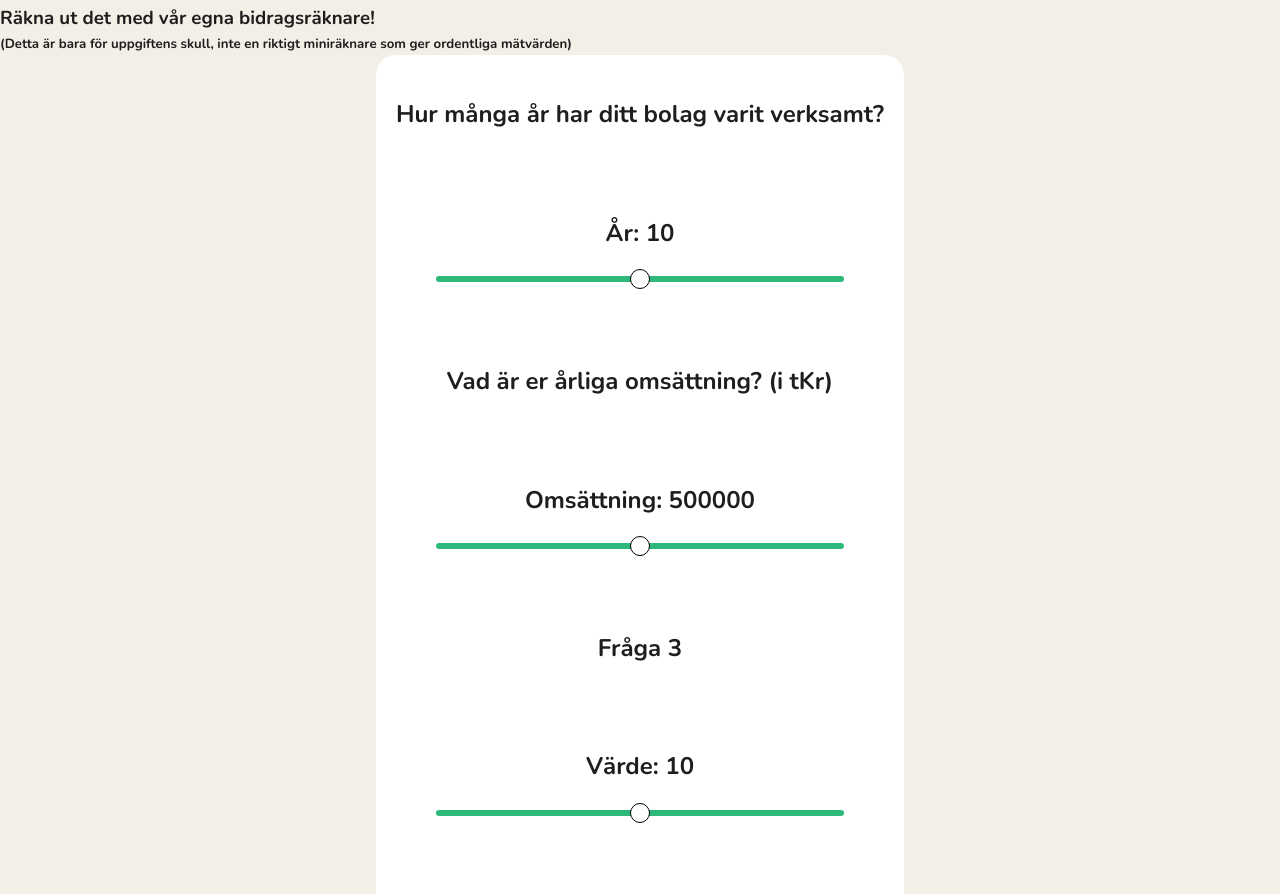
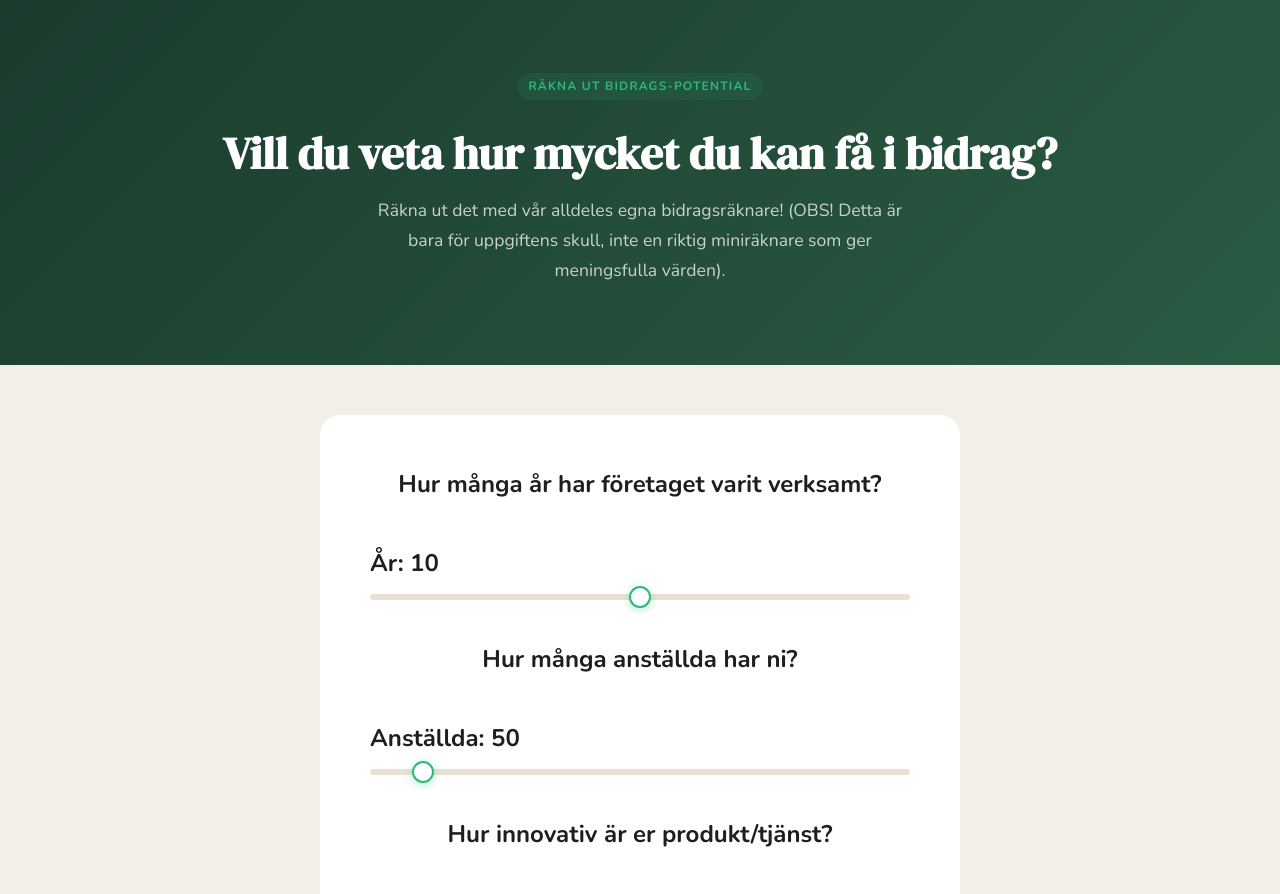
Before and after one commit to Filipc04/innovationspartner-react, a React (Vite) app: page /calculate in a window 1280 px wide. Shown: the part 120-1014 px from the top of the page. Built offline with nearby package versions, Linux system fonts and the light colour scheme.

Commit message:
calculate site

```diff
--- /dev/null
+++ b/src/components/headingsection/HeadingSection.css
@@ -0,0 +1,15 @@
+.contribute-hero {
+  background: linear-gradient(135deg, var(--forest) 0%, var(--forest-mid) 100%);
+  padding: 120px 0 80px;
+  text-align: center;
+}
+
+.contribute-hero .section-title {
+  color: var(--white);
+  margin-top: 12px;
+}
+
+.contribute-hero .section-sub {
+  color: rgba(255, 255, 255, 0.75);
+  margin: 16px auto 0;
+}
--- /dev/null
+++ b/src/components/headingsection/HeadingSection.tsx
@@ -0,0 +1,20 @@
+import './HeadingSection.css';
+
+interface HeadingSectionProps {
+  tag: string;
+  heading: string;
+  subtext: string;
+}
+
+
+export const HeadingSection = ( {tag, heading, subtext}: HeadingSectionProps ) => {
+  return(
+    <section className="contribute-hero" aria-labelledby="contribute-heading">
+      <div className="container">
+        <span className="tag">{tag}</span>
+        <h1 id="contribute-heading" className="section-title">{heading}</h1>
+        <p className="section-sub">{subtext}</p>
+      </div>
+    </section>
+  )
+}
--- a/src/components/index.ts
+++ b/src/components/index.ts
@@ -7,3 +7,4 @@ export { InfoCard } from './info-card/InfoCard';
 export { TimeLine } from './timeline/TimeLine';
 export { EduCard } from './edu-card/EduCard';
 export { Slider } from './slider/Slider';
+export { HeadingSection } from './headingsection/HeadingSection';
--- a/src/components/slider/Slider.css
+++ b/src/components/slider/Slider.css
@@ -1,31 +1,62 @@
 .slider {
   width: 100%;
-  max-width: 500px;
-  padding: 40px;
-}
-
-.slider-value {
-  margin-bottom: 24px;
-  text-align: center;
+  padding: 0;
 }
 
 .slider-track {
   position: relative;
   width: 100%;
-  max-width: 500px;
   height: 6px;
-  background: var(--green);
+  background: var(--cream-dk);
   border-radius: 999px;
   cursor: pointer;
+  margin-top: 12px;
+}
+
+.slider-fill {
+  position: absolute;
+  left: 0;
+  top: 0;
+  height: 100%;
+  background: var(--green);
+  border-radius: 50%;
+  pointer-events: none;
 }
 
 .slider-ball {
   position: absolute;
   top: 50%;
   transform: translate(-50%, -50%);
-  width: 20px;
-  height: 20px;
+  width: 22px;
+  height: 22px;
   border-radius: 50%;
-  background: rgb(255, 255, 255);
-  border: 1px solid black;
+  background: var(--white);
+  border: 2px solid var(--green);
+  box-shadow: 0 2px 8px rgba(46, 184, 122, 0.35);
+  transition: box-shadow 0.15s ease, transform 0.1s ease;
 }
+
+.slider-ball:hover,
+.slider-ball.dragging {
+  box-shadow: 0 0 0 6px rgba(46, 184, 122, 0.18);
+  transform: translate(-50%, -50%) scale(1.15);
+}
+
+.slider-readout {
+  display: flex;
+  justify-content: space-between;
+  align-items: center;
+  margin-top: 10px;
+}
+
+.slider-readout-value {
+  font-family: var(--font-display);
+  font-size: 1.4rem;
+  color: var(--forest);
+  font-weight: 700;
+}
+
+.slider-readout-range {
+  font-size: 0.78rem;
+  color: var(--light);
+}
--- a/src/components/slider/Slider.tsx
+++ b/src/components/slider/Slider.tsx
@@ -2,17 +2,26 @@ import { useEffect, useRef, useState } from "react"
 import "./Slider.css"
 
 interface SliderProps {
-  valueType: string;
+  valueType: string
   from: number
   to: number
+  value: number
+  setValue: React.Dispatch<React.SetStateAction<number>>
 }
 
-export const Slider = ({ valueType, from, to }: SliderProps) => {
+export const Slider = ({
+  valueType,
+  from,
+  to,
+  value,
+  setValue
+}: SliderProps) => {
+
   const trackRef = useRef<HTMLDivElement | null>(null)
 
-  const [percent, setPercent] = useState(50)
+  const [dragging, setDragging] = useState(false)
 
-  const [dragging, setDragging] = useState(false)
+  const percent = ((value - from) / (to - from)) * 100
 
   const updateValue = (clientX: number) => {
     if (!trackRef.current) return
@@ -25,7 +34,11 @@ export const Slider = ({ valueType, from, to }: SliderProps) => {
 
     const newPercent = (x / rect.width) * 100
 
-    setPercent(newPercent)
+    const newValue = Math.round(
+      from + (newPercent / 100) * (to - from)
+    )
+
+    setValue(newValue)
   }
 
   const onMouseDown = (e: React.MouseEvent) => {
@@ -54,19 +67,11 @@ export const Slider = ({ valueType, from, to }: SliderProps) => {
     }
   }, [dragging])
 
-  useEffect(() => {
-    document.body.style.userSelect = dragging ? "none" : ""
-
-    return () => {
-      document.body.style.userSelect = ""
-    }
-  }, [dragging])
-
-  const value = Math.round(from + (percent / 100) * (to - from))
-
   return (
     <div className="slider">
-      <h2 className="slider-value">{valueType}: {value}</h2>
+      <h2 className="slider-value">
+        {valueType}: {value}
+      </h2>
 
       <div
         ref={trackRef}
@@ -81,9 +86,3 @@ export const Slider = ({ valueType, from, to }: SliderProps) => {
     </div>
   )
 }
-
-export const SliderCalculateButton = () => {
-  return (
-    <button className="btn btn--primary">Räkna!</button>
-  )
-}
--- a/src/pages/calculate/Calculate.css
+++ b/src/pages/calculate/Calculate.css
@@ -10,8 +10,9 @@
   flex-direction: column;
   align-items: center;
   gap: 40px;
-  padding: 40px 20px;
-  width: fit-content;
+  padding: 50px;
   background-color: var(--white);
   border-radius: 20px;
+  width: 50%;
+  margin: 50px;
 }
--- a/src/pages/calculate/Calculate.tsx
+++ b/src/pages/calculate/Calculate.tsx
@@ -1,29 +1,117 @@
+import { useState } from "react"
+import {
+  Footer,
+  Header,
+  HeadingSection,
+  Slider
+} from "../../components"
 
-import { Footer, Header, Slider } from "../../components"
-import { SliderCalculateButton } from "../../components/slider/Slider"
 import './Calculate.css'
 
 export const Calculate = () => {
+  const [years, setYears] = useState(10)
+  const [employees, setEmployees] = useState(50)
+  const [innovation, setInnovation] = useState(5)
+  const [sustainability, setSustainability] = useState(5)
+  const [revenue, setRevenue] = useState(500000)
 
+  const [message, setMessage] = useState("")
+
+  const calculateScore = () => {
+
+    let goodCount = 0
+
+    if(years < 10) goodCount++
+    if(employees < 100) goodCount++
+    if(innovation > 6) goodCount++
+    if(sustainability > 7) goodCount++
+    if(revenue < 100000) goodCount++
+
+    if(goodCount >= 3){
+      setMessage(
+        "Ditt företag har goda möjligheter för en stor summa bidrag! Estimation: 2.5 miljoner kr."
+      )
+    } else {
+      setMessage(
+        "Ditt företag har tyvärr ganska dåliga möjligheter för bidrag. Estimation: högst 250 tusen kr."
+      )
+    }
+  }
 
   return (
     <>
       <Header />
-        <h1>Vill du veta hur mycket du kan få i bidrag?</h1>
-          <h3>Räkna ut det med vår egna bidragsräknare!</h3>
-          <h5>(Detta är bara för uppgiftens skull, inte en riktigt miniräknare som ger ordentliga mätvärden)</h5>
-        <div className="calculate-content">
-          <div className="questionnare">
-            <h2>Hur många år har ditt bolag varit verksamt?</h2>
-            <Slider valueType="År" from={0} to={20} />
-            <h2>Vad är er årliga omsättning? (i tKr)</h2>
-            <Slider valueType="Omsättning" from={0} to={1000000} />
-            <h2>Fråga 3</h2>
-            <Slider valueType="Värde" from={0} to={20} />
 
-            <SliderCalculateButton />
-          </div>
+      <HeadingSection
+        tag="Räkna ut bidrags-potential"
+        heading="Vill du veta hur mycket du kan få i bidrag?"
+        subtext="Räkna ut det med vår alldeles egna bidragsräknare! (OBS! Detta är bara för uppgiftens skull, inte en riktig miniräknare som ger meningsfulla värden)."
+      />
+
+      <div className="calculate-content">
+        <div className="questionnare">
+
+          <h2>Hur många år har företaget varit verksamt?</h2>
+          <Slider
+            valueType="År"
+            from={0}
+            to={20}
+            value={years}
+            setValue={setYears}
+          />
+
+          <h2>Hur många anställda har ni?</h2>
+          <Slider
+            valueType="Anställda"
+            from={1}
+            to={500}
+            value={employees}
+            setValue={setEmployees}
+          />
+
+          <h2>Hur innovativ är er produkt/tjänst?</h2>
+          <Slider
+            valueType="Innovationsnivå"
+            from={1}
+            to={10}
+            value={innovation}
+            setValue={setInnovation}
+          />
+
+          <h2>Hur stort fokus har ni på hållbarhet?</h2>
+          <Slider
+            valueType="Hållbarhet"
+            from={1}
+            to={10}
+            value={sustainability}
+            setValue={setSustainability}
+          />
+
+          <h2>Vad är er årliga omsättning? (tKr)</h2>
+          <Slider
+            valueType="Omsättning"
+            from={0}
+            to={1000000}
+            value={revenue}
+            setValue={setRevenue}
+          />
+
+          <button
+            className="btn btn--primary"
+            onClick={calculateScore}
+          >
+            Räkna!
+          </button>
+
+          {message && (
+            <div className="result-box">
+              <h2>{message}</h2>
+            </div>
+          )}
+
         </div>
+      </div>
+
       <Footer />
     </>
   )
--- a/src/pages/contribute/Contribute.css
+++ b/src/pages/contribute/Contribute.css
@@ -1,19 +1,3 @@
-.contribute-hero {
-  background: linear-gradient(135deg, var(--forest) 0%, var(--forest-mid) 100%);
-  padding: 120px 0 80px;
-  text-align: center;
-}
-
-.contribute-hero .section-title {
-  color: var(--white);
-  margin-top: 12px;
-}
-
-.contribute-hero .section-sub {
-  color: rgba(255, 255, 255, 0.75);
-  margin: 16px auto 0;
-}
-
 .areas-intro {
   text-align: center;
   margin-bottom: 48px;
--- a/src/pages/contribute/Contribute.tsx
+++ b/src/pages/contribute/Contribute.tsx
@@ -1,4 +1,4 @@
-import { Footer, Header, InfoCard } from "../../components"
+import { Footer, Header, HeadingSection, InfoCard } from "../../components"
 
 import './Contribute.css'
 import { PiLightningFill, PiCityLight, PiStudentBold } from "react-icons/pi";
@@ -12,13 +12,7 @@ export const Contribute = () => {
       <Header />
       <main role="main">
 
-        <section className="contribute-hero" aria-labelledby="contribute-heading">
-          <div className="container">
-            <span className="tag">Bidra till projekt</span>
-            <h1 id="contribute-heading" className="section-title">Bli en del av lösningen</h1>
-            <p className="section-sub">Är ni intresserade av att stötta och bidra till hållbarhetsprojekt? Vi sammanför er med projektägare och hittar intressanta lösningar för att fler projekt ska se dagens ljus.</p>
-          </div>
-        </section>
+        <HeadingSection tag="Bidra till projekt" heading="Bli en del av lösningen" subtext="Är ni intresserade av att stötta och bidra till hållbarhetsprojekt? Vi sammanför er med projektägare och hittar intressanta lösningar för att fler projekt ska se dagens ljus."/>
 
         <section className="section" aria-labelledby="areas-heading">
           <div className="container">
```
